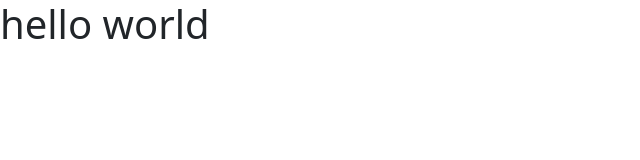
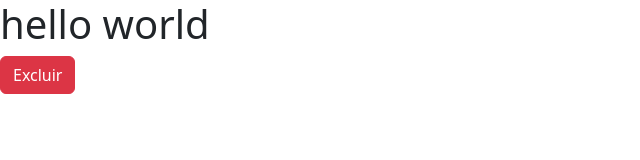
Before and after one commit to Caique108/test, a plain HTML site: page index.html in a window 1280 px wide. Shown: the whole page, without its empty margins (0-640 px from the left). Drawn offline with nearby package versions, Linux system fonts and the light colour scheme.

Commit message:
Update 34index.html

```diff
--- a/index.html
+++ b/index.html
@@ -5,4 +5,5 @@
   </head>
 
   <h1>hello world</h1>
+  <a type="button" class="btn btn-danger">Excluir</a>
 </html>
```
